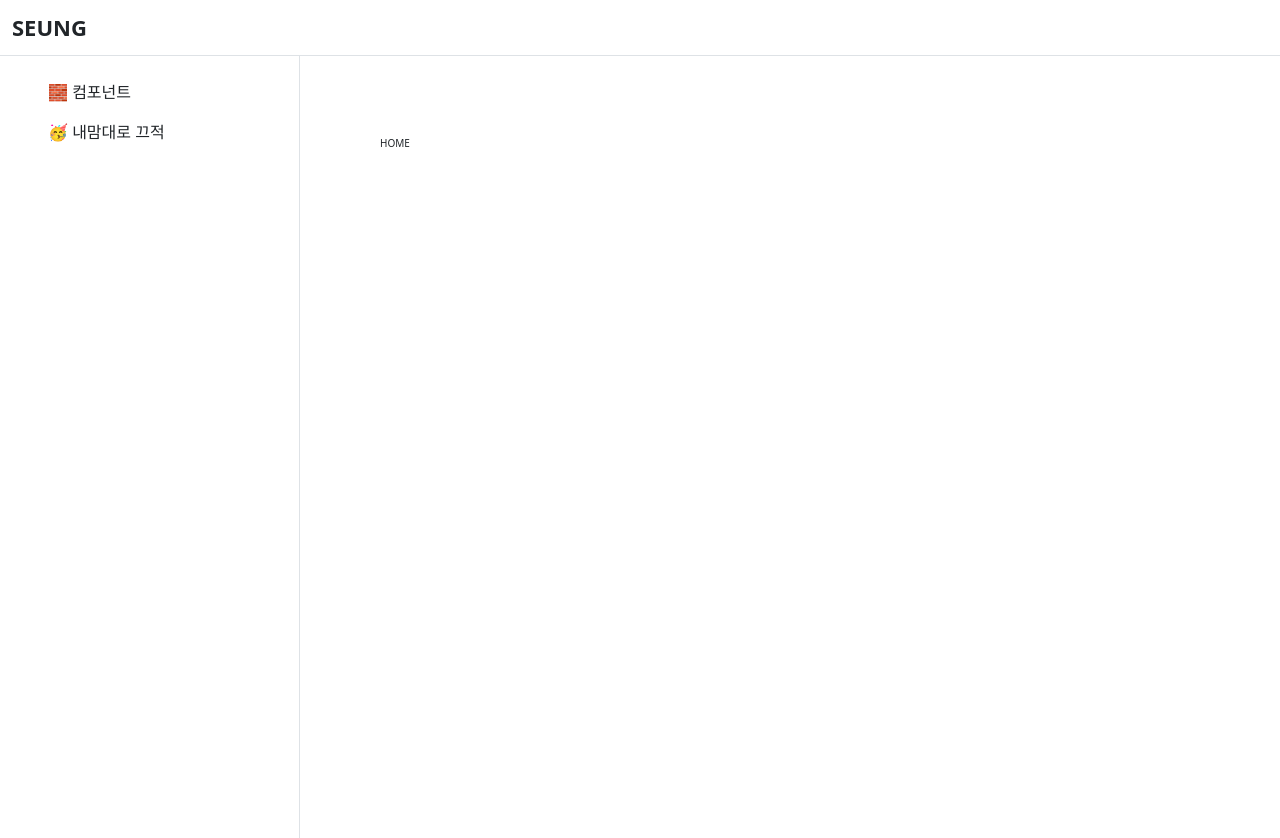
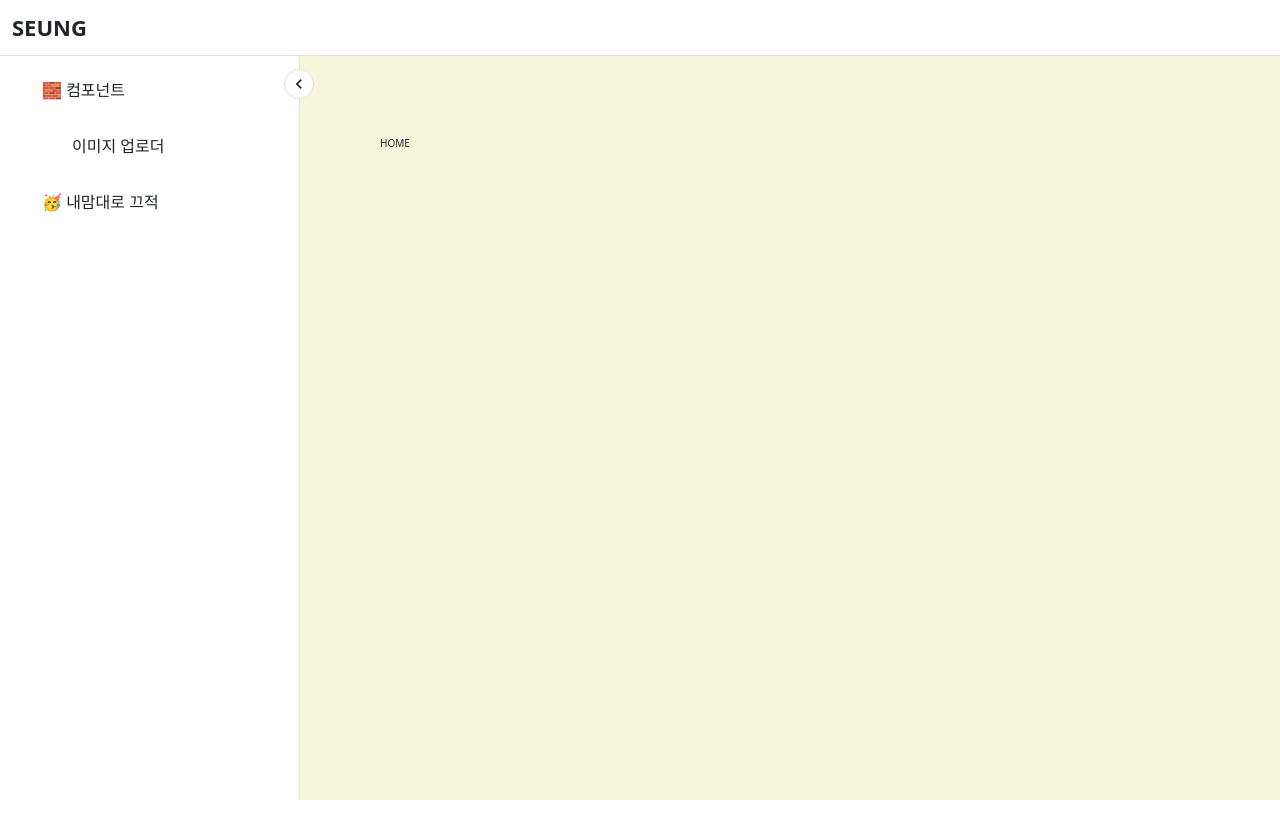
Before and after one commit to sseung95/playground, a Next.js app: page / in a window 1280 px wide. Shown: the top 838 px of the page. After the commit the page ends 800 px from the top, so only its background shows below. Built offline with nearby package versions, Linux system fonts and the light colour scheme; a web font is replaced by a local one.

Commit message:
feat: change layout architecture & add folding nav

```diff
--- a/pages/compo/index.tsx
+++ b/pages/compo/image-uploader/index.tsx
@@ -2,7 +2,7 @@ import CompoList from '@/src/components/CompoList/CompoList';
 import Head from 'next/head';
 import React from 'react';
 
-const index = () => {
+const ImageUploaderPage = () => {
   return (
     <>
       <Head>
@@ -13,4 +13,4 @@ const index = () => {
   );
 };
 
-export default index;
+export default ImageUploaderPage;
--- a/src/components/Layout/Layout.tsx
+++ b/src/components/Layout/Layout.tsx
@@ -2,8 +2,9 @@ import { color } from '@/styles/color';
 import { typography } from '@/styles/typography';
 import styled from '@emotion/styled';
 import Link from 'next/link';
-import React, { ReactNode } from 'react';
+import React, { ReactNode, useState } from 'react';
 import { useRouter } from 'next/router';
+import NavigateBeforeIcon from '@mui/icons-material/NavigateBefore';
 
 interface LayoutProps {
   children: ReactNode;
@@ -11,23 +12,51 @@ interface LayoutProps {
 
 const Layout = ({ children }: LayoutProps) => {
   const router = useRouter();
+  const [folding, setFolding] = useState(false);
 
   return (
     <>
       <Header>
-        <Link href="/" className="logo">
-          SEUNG
-        </Link>
-        <div></div>
+        <Logo>
+          <Link href="/">SEUNG</Link>
+        </Logo>
       </Header>
       <BodyContainer>
-        <Nav>
-          <ul>
-            <li onClick={() => router.push('/compo')}>🧱 컴포넌트</li>
-            <li onClick={() => router.push('/etc')}>🥳 내맘대로 끄적</li>
-            {/* <li onClick={() => router.push('/feat')}>기능 구현</li> */}
-          </ul>
+        <Nav folding={folding}>
+          <FoldingIcon
+            folding={folding}
+            onClick={() => setFolding((prev) => !prev)}
+          />
+          <NavTop>
+            <MenuContainer>
+              <li>
+                <MenuItem onClick={() => router.push('/compo/image-uploader')}>
+                  🧱 컴포넌트
+                </MenuItem>
+                <SubMenu>
+                  <li>
+                    <MenuItem
+                      isActive={router.pathname === '/compo/image-uploader'}
+                      onClick={() => router.push('/compo/image-uploader')}
+                    >
+                      이미지 업로더
+                    </MenuItem>
+                  </li>
+                </SubMenu>
+              </li>
+              <li>
+                <MenuItem
+                  isActive={router.pathname === '/etc'}
+                  onClick={() => router.push('/etc')}
+                >
+                  🥳 내맘대로 끄적
+                </MenuItem>
+              </li>
+            </MenuContainer>
+          </NavTop>
+          <NavBottom></NavBottom>
         </Nav>
+
         <Main>{children}</Main>
       </BodyContainer>
     </>
@@ -36,44 +65,103 @@ const Layout = ({ children }: LayoutProps) => {
 
 export default Layout;
 
+const FoldingIcon = styled(NavigateBeforeIcon)<{ folding: boolean }>`
+  position: absolute;
+  top: 1.25rem;
+  right: 0;
+  transform: translateX(50%) ${({ folding }) => folding && 'rotate(180deg)'};
+  padding: 0.4rem;
+  box-sizing: content-box;
+  width: 2rem;
+  height: 2rem;
+  border: 1px solid ${color.border.default};
+  border-radius: 100px;
+  background-color: #fff;
+  cursor: pointer;
+  transition: all 0.2s;
+
+  :hover {
+    background-color: ${color.primary};
+
+    path {
+      fill: #fff;
+    }
+  }
+`;
+
+const Nav = styled.nav<{ folding: boolean }>`
+  position: relative;
+  width: ${({ folding }) => `${folding ? 2 : 30}rem`};
+  min-height: calc(100vh - 5.6rem);
+  max-height: calc(100vh - 5.6rem);
+  padding: 1rem;
+  display: flex;
+  flex-direction: column;
+  justify-content: space-between;
+  border-right: 1px solid ${color.border.default};
+  transition: width 0.6s;
+
+  ${typography.body1.medium};
+
+  li > div {
+    padding: 1.2rem 4rem 1.2rem 3.2rem;
+    cursor: pointer;
+    border-radius: 8px;
+    transition: background-color 0.2s;
+
+    :hover {
+      background-color: ${color.secondary};
+    }
+  }
+`;
+
+const NavTop = styled.div`
+  width: 100%;
+  overflow-x: hidden;
+`;
+
+const Logo = styled.div`
+  ${typography.heading4};
+`;
+
+const MenuContainer = styled.ul`
+  display: flex;
+  flex-direction: column;
+  gap: 0.8rem;
+  height: 80vh; // ⭐️
+  overflow-y: auto;
+  overflow-x: hidden;
+  min-width: 26rem;
+`;
+
+const SubMenu = styled.ul`
+  margin-left: 3rem;
+  margin-top: 8px;
+`;
+
+const MenuItem = styled.div<{ isActive?: boolean }>`
+  background-color: ${({ isActive }) => isActive && color.secondary};
+  color: ${({ isActive }) => isActive && color.primary};
+`;
+
+const NavBottom = styled.div``;
+
+const BodyContainer = styled.div`
+  display: flex;
+  max-height: calc(100vh - 5.6rem);
+`;
+
 const Header = styled.header`
   height: 5.6rem;
   padding: 0 1.2rem;
   border-bottom: 1px solid ${color.border.default};
   display: flex;
   align-items: center;
-
-  .logo {
-    ${typography.heading4};
-  }
-`;
-
-const BodyContainer = styled.div`
-  display: flex;
-`;
-
-const Nav = styled.nav`
-  width: 30rem;
-  min-height: 100vh;
-  padding: 1.6rem;
-
-  border-right: 1px solid ${color.border.default};
-
-  ${typography.body1.medium};
-
-  li {
-    padding: 0.8rem 4rem 0.8rem 3.2rem;
-    cursor: pointer;
-
-    :hover {
-      background-color: ${color.bg.transaprent};
-    }
-  }
 `;
 
 const Main = styled.main`
-  min-height: 100vh;
+  padding: 8rem;
   flex-grow: 1;
-  padding: 8rem;
-  width: calc(100vw - 30rem - 8rem);
+  overflow-y: auto;
+  background-color: beige;
 `;
```
Also changed, not shown: src/components/CompoList/CompoList.tsx (+7 -1 lines).
